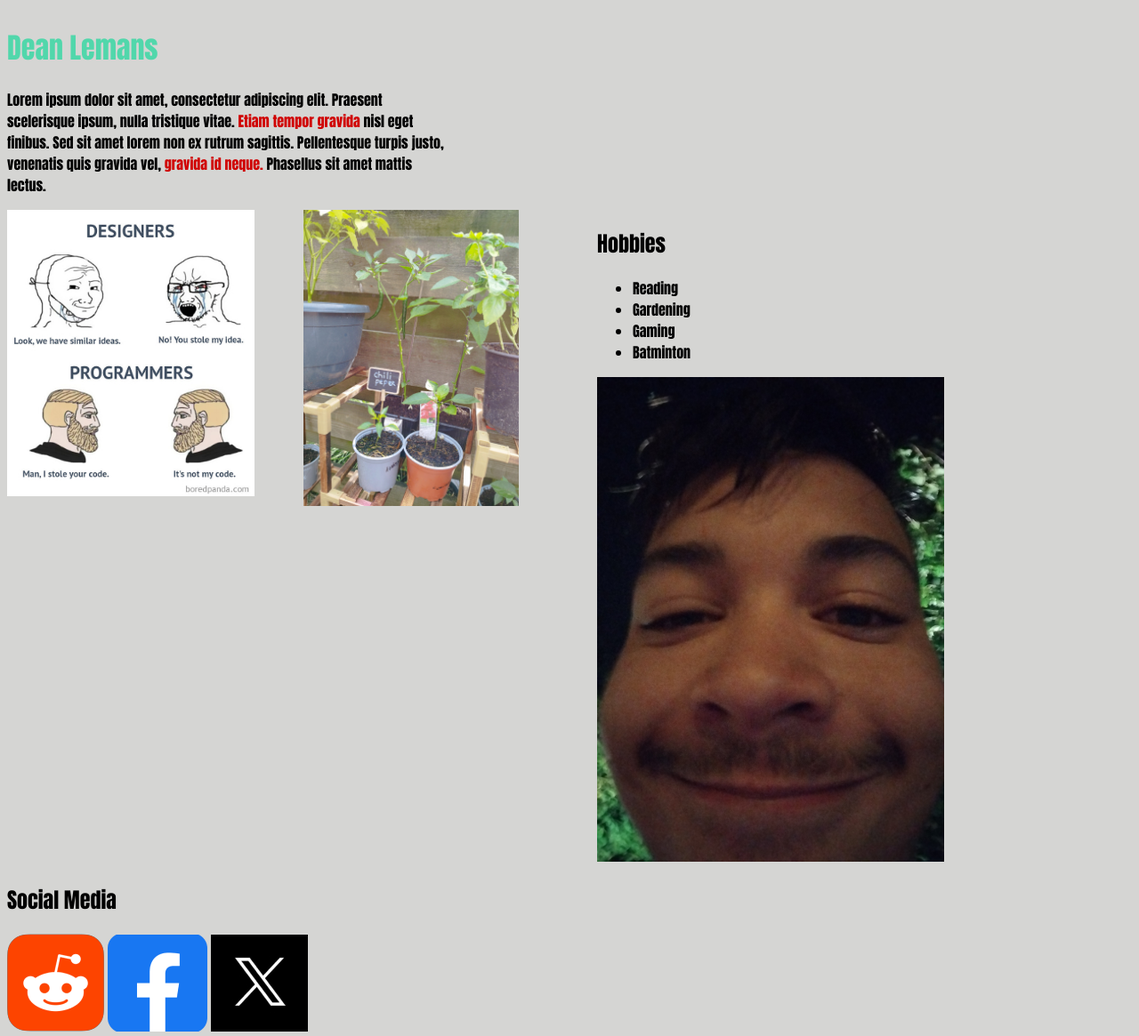
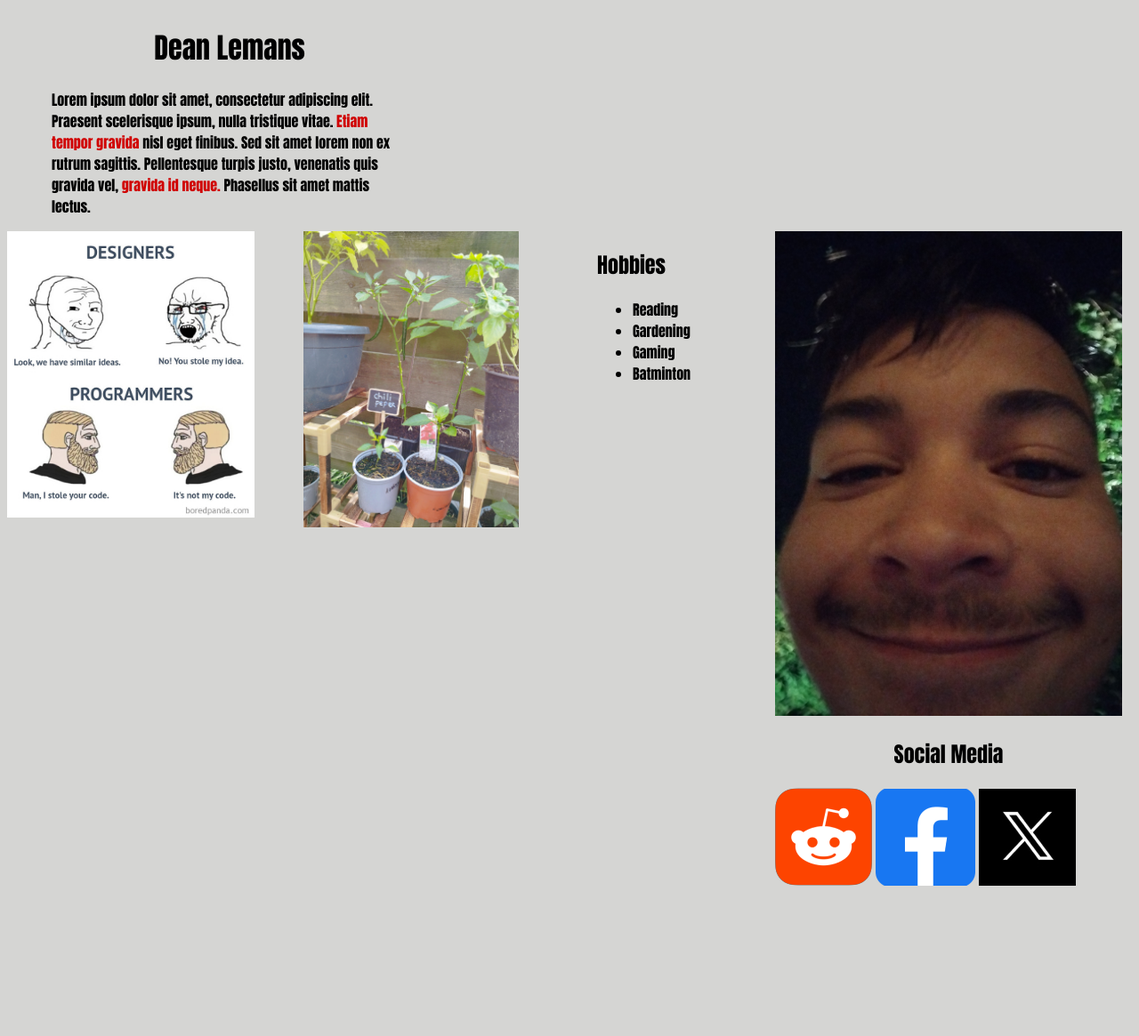
Before and after one commit to DeanLemans/my-first-web-page, a plain HTML site: page aboutDean.html in a window 1280 px wide. Shown: the whole page at 89% size. After the commit the page ends 1001 px from the top, so only its background shows below. Drawn offline with Linux system fonts and the light colour scheme.

Commit message:
better
picture wont move up

```diff
--- a/aboutDean.html
+++ b/aboutDean.html
@@ -6,15 +6,21 @@
     <title>About Dean</title>
     <link rel="stylesheet" href="style.css">
 </head>
+
+
 <body>
+<div id="pageContainer">
     <div>
         <div id="deanDescription">
-        <h1 id="mainHeading">Dean Lemans</h1>
-        <p>Lorem ipsum dolor sit amet, consectetur adipiscing elit.
+        <h1 class="centering">Dean Lemans</h1>
+        <p class="textLeft">Lorem ipsum dolor sit amet, consectetur adipiscing elit.
         Praesent scelerisque ipsum, nulla tristique vitae.
         <span class="highlight">Etiam tempor gravida</span> nisl eget finibus. Sed sit amet lorem non ex rutrum sagittis.
         Pellentesque turpis justo, venenatis quis gravida vel, <span class="highlight">gravida id neque.</span> Phasellus sit amet mattis lectus.</p>
         </div>
+
+
+
 
 
         <div class="reset"> </div>
@@ -33,18 +39,19 @@
         </div>
 </div>
 
-<div>
+    <div id="pictureNsocials">
         <div id="deanPicture">
             <img height="545" width="390" src="img/drunk-Dean.jpeg" alt="Drunk-Dean">
         </div>
 
-    <div id="socials">
-    <h2>Social Media</h2>
+        <h2 class="centering">Social Media</h2>
         <a href="https://www.reddit.com/user/deanmanga" target="_blank"><img src="img/Reddit.png" alt="Reddit"></a>
         <a href="https://www.facebook.com" target="_blank"> <img src="img/Facebook.png" alt="Facebook"></a>
         <a href="https://twitter.com" target="_blank"> <img src="img/Twitter.jpg" alt="X"></a>
     </div>
+
 </div>
+</body>
 
-</body>
+
 </html>
--- a/style.css
+++ b/style.css
@@ -4,20 +4,20 @@ body
     font-family: Impact, Haettenschweiler, 'Arial Narrow Bold', sans-serif ;
 }
 
-#mainHeading
+.centering
 {
-    color: rgb(81, 215, 171);
+    text-align: center;
+}
+
+.textLeft
+{
+    margin-left: 10%;
+    width: 400px;
 }
 
 .highlight
 {
     color: rgb(208, 0, 0);
-}
-
-#deanPicture
-{
-    width: 555px;
-    float: left;
 }
 
 #deanDescription
@@ -44,9 +44,8 @@ body
     float: left;
 }
 
-#socials
+#leftSide
 {
-    width: 400px;
     float: left;
 }
 
@@ -55,6 +54,11 @@ body
     float: left;
 }
 
+#pageContainer
+{
+    width: 1000;
+}
+
 .reset
 {
     clear: both;
```
Lines whose indentation alone changed are shown as unchanged.
